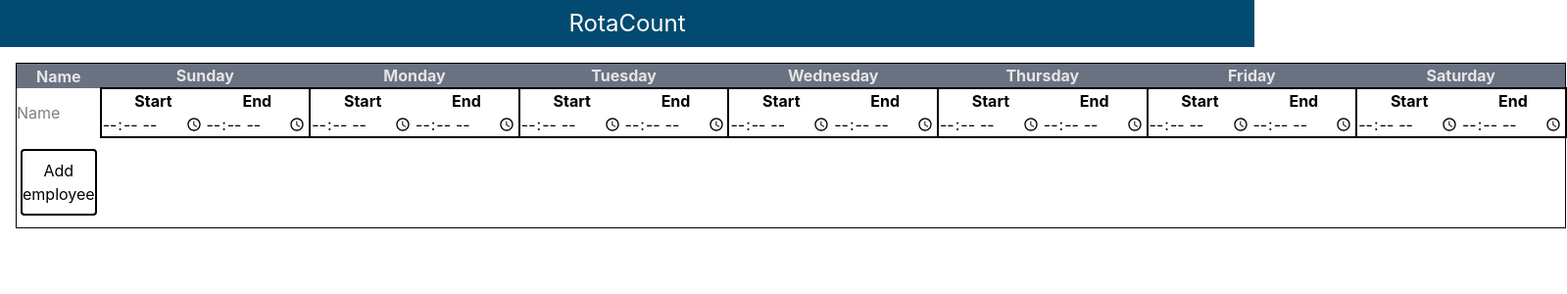
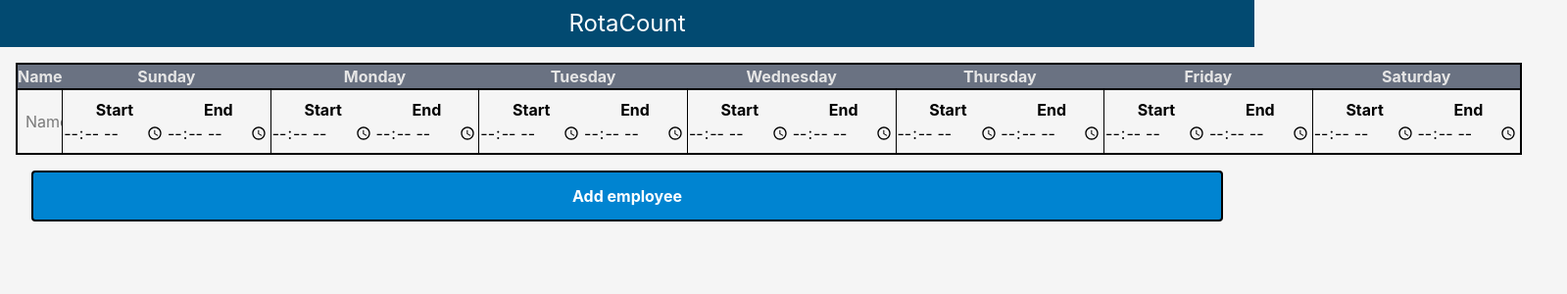
Before and after one commit to pavkodev/RotaCount, a React (Vite) app: page / in a window 1280 px wide. Shown: the top 300 px of the page at 98% size, 1599 px wide, since content can reach past the window. Built offline with nearby package versions, Linux system fonts and the light colour scheme.

Commit message:
further styling improvements

```diff
--- a/src/App.css
+++ b/src/App.css
@@ -0,0 +1,3 @@
+body {
+  background-color: whitesmoke;
+}
--- a/src/components/TableComponent.tsx
+++ b/src/components/TableComponent.tsx
@@ -9,19 +9,18 @@ const TableComponent = () => {
   return (
     <>
       <div className="m-4 flex flex-col justify-center align-middle">
-        <table className="w-full border">
+        <table className="w-full border-2">
           <TableHeaders />
           <tbody>{Array.from({ length: dataRows }).map(() => row)}</tbody>
-
-          <div className="p-1">
-            <button
-              className="my-2 w-full justify-self-center rounded border-2 py-2"
-              onClick={() => setDataRows(dataRows + 1)}
-            >
-              Add employee
-            </button>
-          </div>
         </table>
+        <div className="m-4 flex justify-start align-middle">
+          <button
+            className="w-full rounded border-2 border-black bg-sky-600 p-2 py-3 font-bold text-white transition-all hover:translate-y-0.5 hover:bg-sky-700"
+            onClick={() => setDataRows(dataRows + 1)}
+          >
+            Add employee
+          </button>
+        </div>
       </div>
     </>
   );
--- a/src/components/TableHoursCell.tsx
+++ b/src/components/TableHoursCell.tsx
@@ -1,16 +1,16 @@
 const TableHoursCell = () => {
   return (
-    <td className="border-2">
-      <table className="justify-self-stretch">
+    <td className="border border-y-2">
+      <table className="my-2 justify-self-stretch">
         <tr id="time-start">
           <th scope="col">Start</th>
           <th scope="col">End</th>
         </tr>
         <tr>
-          <td>
+          <td className="text-center">
             <input type="time" className="" id="time-start-hours" />
           </td>
-          <td>
+          <td className="text-center">
             <input type="time" className="" id="time-start-hours" />
           </td>
         </tr>
--- a/src/components/TableRow.tsx
+++ b/src/components/TableRow.tsx
@@ -3,12 +3,12 @@ const TableRow = (props: { cell }) => {
   const cell = props.cell;
   return (
     <tr>
-      <td>
+      <td className="border-y-2">
         <input
           type="text"
           id="in-employee"
           placeholder="Name"
-          className="h-10 w-full"
+          className="h-10 w-full pl-2"
         />
       </td>
       {Array.from({ length: ROW_COUNT }).map(() => cell)}
```
